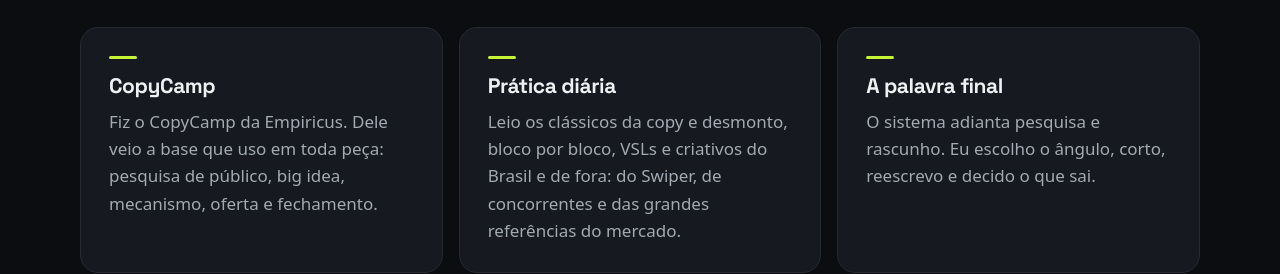
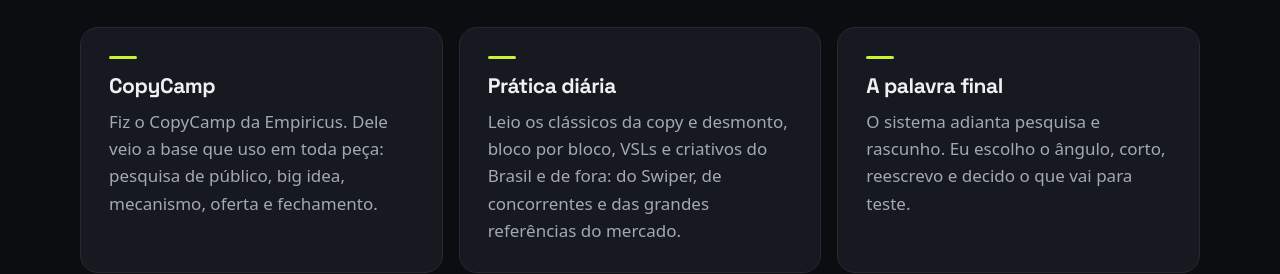
Before and after one commit to Wesleycopywriterdr/portfolio, a plain HTML site: page index.html in a window 1280 px wide. Shown: the part 1060-1334 px from the top of the page. Drawn offline with Linux system fonts and the light colour scheme.

Commit message:
Palavra final: decido o que vai para teste
Co-Authored-By: Claude Opus 5.5 <noreply@anthropic.com>

```diff
--- a/index.html
+++ b/index.html
@@ -63,7 +63,7 @@
       </article>
       <article class="ganho surge">
         <h3>A palavra final</h3>
-        <p>O sistema adianta pesquisa e rascunho. Eu escolho o ângulo, corto, reescrevo e decido o que sai.</p>
+        <p>O sistema adianta pesquisa e rascunho. Eu escolho o ângulo, corto, reescrevo e decido o que vai para teste.</p>
       </article>
     </div>
   </div>
```
